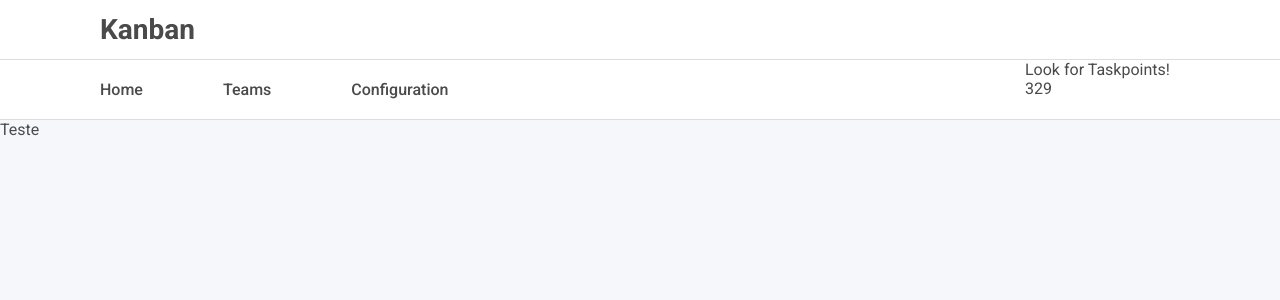
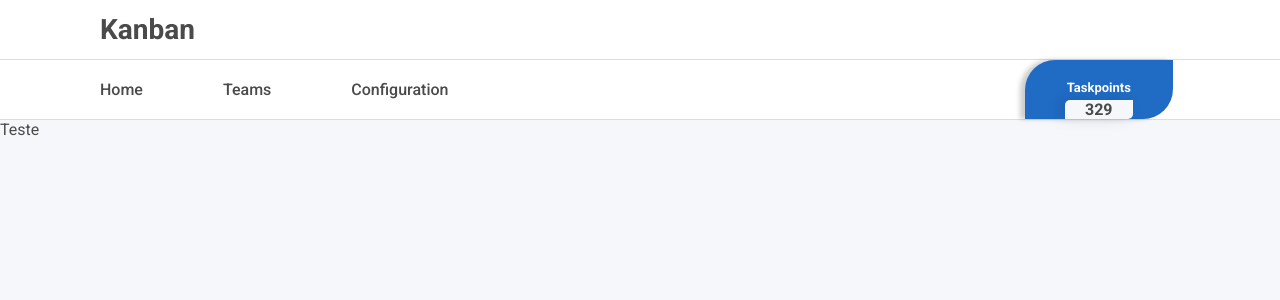
Before and after one commit to samueldcarvalho/Training.ProjectKanban, a Next.js app in the folder src/Web/Training.Kanban.UI/kanban-ui/: page / in a window 1280 px wide. Shown: the top 300 px of the page. Built offline with nearby package versions, Linux system fonts and the light colour scheme.

Commit message:
Criação da Navbar

```diff
--- a/src/Web/Training.Kanban.UI/kanban-ui/components/main/NavbarComponent.jsx
+++ b/src/Web/Training.Kanban.UI/kanban-ui/components/main/NavbarComponent.jsx
@@ -17,8 +17,10 @@ export default function NavbarComponent() {
                     </div>
 
                     <div className="col-2 db-navbar-end">
-                        <a className="db-navbar-button-taskpoints" href="">Look for Taskpoints!</a>
-                        <p>329</p>
+                        <div className="db-navbar-container-taskpoints">
+                            <a className="db-navbar-button-taskpoints" href="">Taskpoints</a>
+                            <p>329</p>
+                        </div>
                     </div>
                 </div>
             </header>
--- a/src/Web/Training.Kanban.UI/kanban-ui/styles/styles.css
+++ b/src/Web/Training.Kanban.UI/kanban-ui/styles/styles.css
@@ -36,8 +36,7 @@
 
     .db-navbar-buttons{
       display: flex;
-      flex-direction: row;
-      flex-wrap: nowrap;
+      flex-flow: row nowrap;
       align-items: center;
     }
 
@@ -53,6 +52,38 @@
 
     .db-navbar-buttons a:first-child{
       margin-left: 0;
+    }
+
+    .db-navbar-end{
+      display: flex;
+      flex-flow: row nowrap;
+    }
+
+    .db-navbar-container-taskpoints{
+      display: flex;
+      flex-flow: column nowrap;
+      align-items: center;
+      justify-content: space-evenly;
+      background-color: var(--color-primary);
+      border-radius: 30px 0 30px 0;
+      box-shadow: -5px 0 5px rgba(0, 0, 0, 0.2);
+      font-size: small;
+      padding: 20px 40px;
+    }
+
+    .db-navbar-container-taskpoints a{
+      color: var(--color-font-primary-light);
+      font-weight: bold;
+    }
+
+    .db-navbar-container-taskpoints p{
+      background-color: var(--color-bg-primary);
+      padding: 0 20px;
+      font-size: medium;
+      margin: 5px 0;
+      border-radius: 5px 0 5px 0px;
+      box-shadow: -5px 0 15px rgba(0, 0, 0, 0.1);
+      font-weight: bold;
     }
 
   .kb-sign-body{
@@ -209,7 +240,7 @@
 
   .kb-secundary-button{
     background-color: transparent;
-    border: 4px solid #fff;
+    border: 2px solid #fff;
     padding: 7px 50px;
     font-size: 22px;
     font-weight: bold;
```
